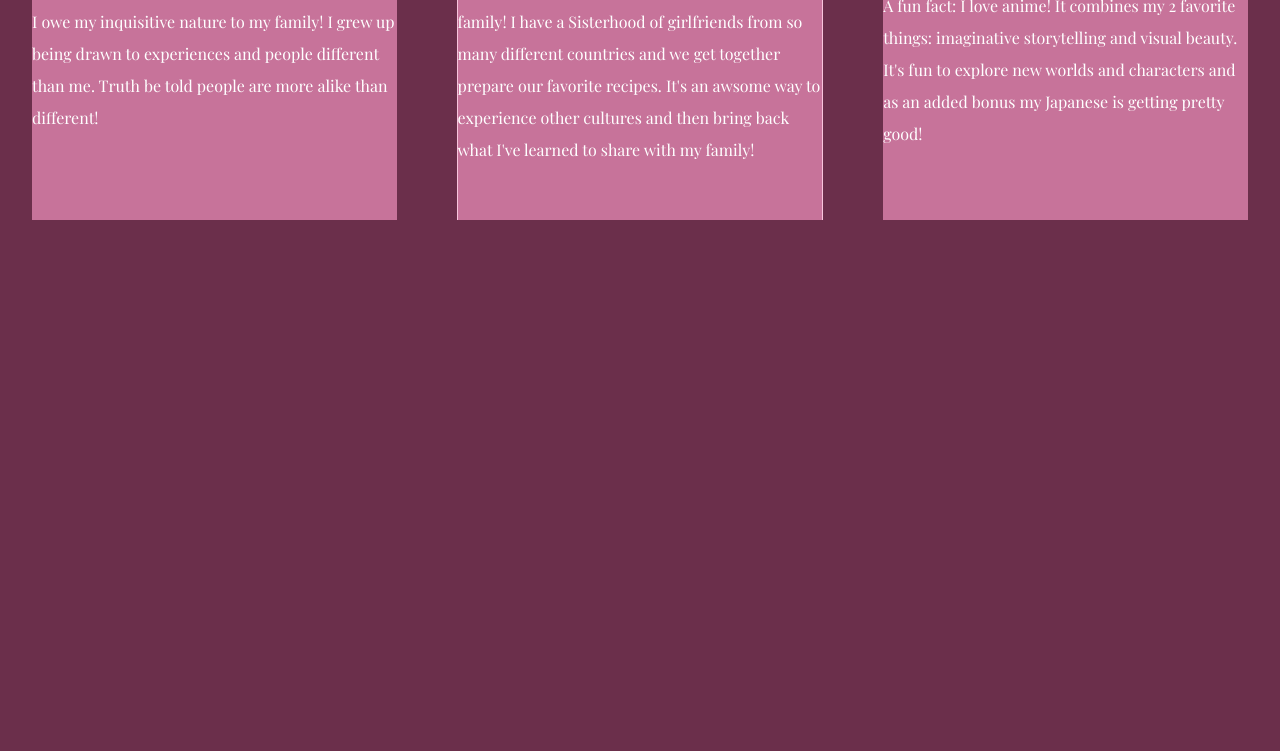
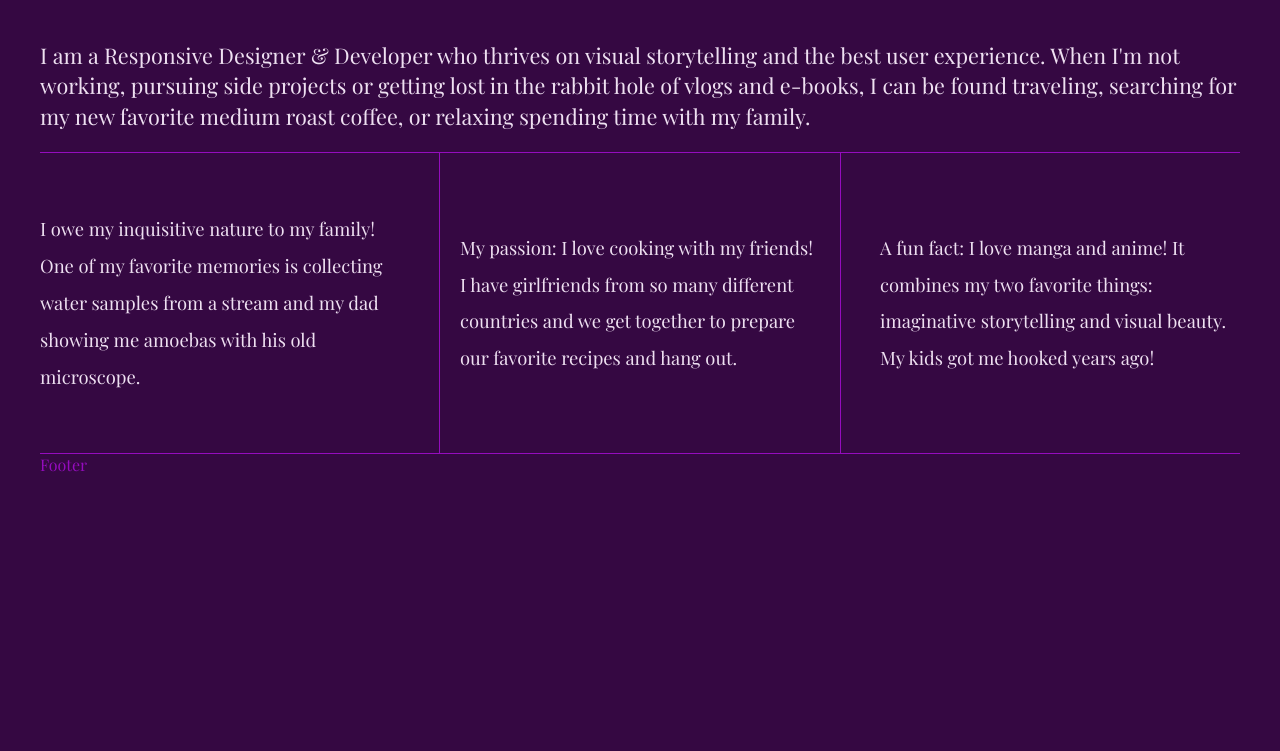
Before and after one commit to DonnaMcP/divs-flexbox-project, a plain HTML site: page index.html in a window 1280 px wide. Shown: the part 113-864 px from the top of the page. After the commit the page ends 800 px from the top, so only its background shows below. Drawn offline with nearby package versions, Linux system fonts and the light colour scheme; a web font is replaced by a local one.

Commit message:
Finish layout

```diff
--- a/css/main.css
+++ b/css/main.css
@@ -69,7 +69,14 @@ video {
 /*
  * Allow only vertical resizing of textareas.
  */
-
+fieldset {
+    border: 0;
+    margin: 0;
+    padding: 0;
+}
+/*
+ * Allow only vertical resizing of textareas.
+ */
 textarea {
     resize: vertical;
 }
@@ -90,51 +97,85 @@ textarea {
    ========================================================================== */
 
 html {
-    background-color: #6b2f4b;
+    background-color: rgb(53, 8, 66);
     height: 100%;
+    width: 100%;
 }
 
 body {
     font-family: "Playfair Display", sans-serif;
-    padding: 2em;
+    padding: 0 2em;
     font-size: 1em;
-    height: 100%;
+    color: rgb(149, 12, 190);
+    display: flex;
+    justify-content: center;
 }
 
 .wrapper {
     /*add display:flex and set justify-content to space-between*/
     display: flex;
+    flex-flow: row wrap;
     justify-content: space-between;
-    flex-wrap: wrap;
-    font-weight: 400;
+    max-width: 1200px;
+}
+
+p span {
+    font-family: "Playfair Display", sans-serif;
+}
+
+header,
+footer {
+    display: flex;
+    width: 100%;
+    justify-content: flex-start;
+}
+
+header h1 {
+    font-family: "Playfair Display", sans-serif;
+    font-size: 3em;
+}
+
+main {
+    display: flex;
+    width: 100%;
+    justify-content: center;
+    color: rgb(238, 224, 241);
+    border-bottom: 1px solid rgb(149, 12, 190);
+}
+
+main {
+    display: flex;
+    justify-content: center;
+    align-items: center;
+}
+
+main p {
+    font-size: 1.35em;
 }
 
 .div-1,
 .div-2,
 .div-3 {
     /*give the divs a width of 30%, add display:flex, set justify-content and align-items to center*/
+    color: rgb(238, 224, 241);
+    line-height: 2em;
+    font-size: 1.15em;
+    width: 30%;
+    height: 300px;
     display: flex;
     justify-content: center;
     align-items: center;
-    color: #fff;
-    line-height: 2em;
-    font-size: 1em;
-    background-color: #c7739a;
-    height: 300px;
-    width: 30%;
-    border-top: 1px solid #f8c5dd;
 }
 
 .div-2 {
-    border-left: 1px solid #f8c5dd;
-    border-right: 1px solid #f8c5dd;
+    padding-left: 20px;
+    padding-right: 20px;
+    border-left: 1px solid rgb(149, 12, 190);
+    border-right: 1px solid rgb(149, 12, 190);
 }
-
-/***.div-2 h3,
-.div-3 h3 {
-    padding: 10px 30px;
-}***/
-
+footer {
+    border-top: 1px solid rgb(149, 12, 190);
+}
 /* ==========================================================================
    Helper classes
    ========================================================================== */
@@ -214,6 +255,25 @@ body {
    These examples override the primary ('mobile first') styles.
    Modify as content requires.
    ========================================================================== */
+
+/***   @media all and (max-width: 768px) {
+    body {
+        padding: 1em;
+    }
+}
+
+@media (min-width: 1200px) {
+    .flex-items {
+        flex-basis: 30%;
+        border-bottom: none;
+    }
+
+  #div-2 p {
+        border-left: 1px solid rgb(149, 12, 190);
+        border-right: 1px solid rgb(149, 12, 190);
+        padding: 0 40px;
+    }
+***/
 
 @media print,
     (-webkit-min-device-pixel-ratio: 1.25),
--- a/index.html
+++ b/index.html
@@ -3,7 +3,7 @@
     <head>
         <meta charset="utf-8" />
         <meta http-equiv="x-ua-compatible" content="ie=edge" />
-        <title>Make me into a grid!</title>
+        <title>Divs Flexbox Project!</title>
         <meta name="description" content="" />
         <meta name="viewport" content="width=device-width, initial-scale=1" />
 
@@ -14,7 +14,6 @@
         <link rel="stylesheet" href="css/main.css" />
         <script src="js/vendor/modernizr-2.8.3.min.js"></script>
         <link
-            <link
             href="https://fonts.googleapis.com/css2?family=Comforter+Brush&family=Lora:ital@0;1&family=Playfair+Display&family=Raleway&display=swap"
             rel="stylesheet"
             type="text/css"
@@ -35,31 +34,45 @@
         <![endif]-->
 
         <section class="wrapper">
+            <header>
+                <h1>Hi. I'm Donna.</h1>
+            </header>
+            <main>
+                <p>
+                    I am a <span>Responsive Designer & Developer</span> who
+                    thrives on visual storytelling and the best user experience.
+                    When I'm not working, pursuing side projects or getting lost
+                    in the rabbit hole of vlogs and e-books, I can be found
+                    traveling, searching for my new favorite medium roast
+                    coffee, or relaxing spending time with my family.
+                </p>
+            </main>
+
             <div class="div-1">
                 <p>
-                    I owe my inquisitive nature to my family! I grew up being
-                    drawn to experiences and people different than me. Truth be
-                    told people are more alike than different!
+                    I owe my inquisitive nature to <span>my family!</span> One
+                    of my favorite memories is collecting water samples from a
+                    stream and my dad showing me amoebas with his old
+                    microscope.
                 </p>
             </div>
 
             <div class="div-2">
                 <p>
-                    My passion: I love cooking with my friends and family! I
-                    have a Sisterhood of girlfriends from so many different
-                    countries and we get together prepare our favorite recipes.
-                    It's an awsome way to experience other cultures and then
-                    bring back what I've learned to share with my family!
+                    My passion: I love cooking with my friends! I have
+                    girlfriends from so many different countries and we get
+                    together to prepare our favorite recipes and hang out.
                 </p>
             </div>
             <div class="div-3">
                 <p>
-                    A fun fact: I love anime! It combines my 2 favorite things:
-                    imaginative storytelling and visual beauty. It's fun to
-                    explore new worlds and characters and as an added bonus my
-                    Japanese is getting pretty good!
+                    A fun fact: I love manga and anime! It combines my two
+                    favorite things: imaginative storytelling and visual beauty.
+                    My kids got me hooked years ago!
                 </p>
             </div>
+
+            <footer>Footer</footer>
         </section>
 
         <script src="https://ajax.googleapis.com/ajax/libs/jquery/1.11.3/jquery.min.js"></script>
```
